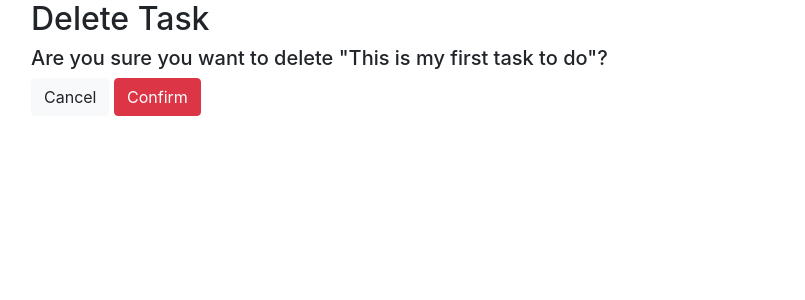
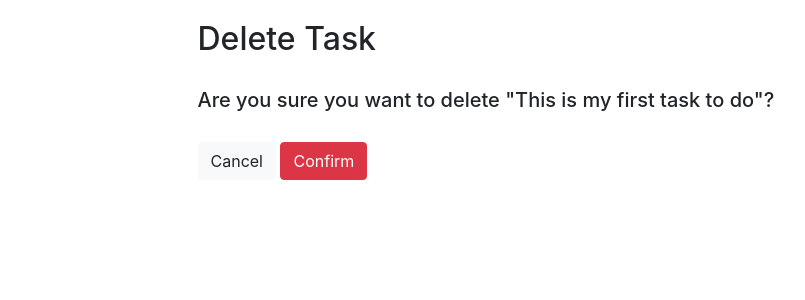
Before and after one commit to santidr/django-todo-app, a Django app: page /1/delete/ in a window 1280 px wide. Shown: the top 300 px of the page, without its empty margins (54-859 px from the left). Run offline with Django 3.2, Linux system fonts and the light colour scheme; data comes from the database, SQL or seed files in the repository; both versions use the stored data as it was after the commit; some libraries are stand-ins or nearby versions.

Commit message:
Task edit and delete templates adjustments with css

```diff
--- a/static/css/base.css
+++ b/static/css/base.css
@@ -9,6 +9,24 @@ header nav form {
 
 header nav form #new_task {
     width: 60%;
+}
+
+header nav form .btn {
+    margin-right: 50px;
+}
+
+main .edit-delete-content {
+    width: 70%;
+    margin: 0 auto;
+}
+
+main .edit-delete-content h2 {
+    margin-top: 20px;
+}
+
+main .edit-delete-content input[type=text],
+main .edit-delete-content h5 {
+    margin: 30px 0;
 }
 
 table tbody td a {
@@ -33,6 +51,11 @@ table tbody td a:hover {
     header nav form #new_task {
         width: 70%;
     }
+
+    main .edit-delete-content {
+        width: 90%;
+        margin: 0 auto;
+    }
 }
 
 @media only screen and (max-width: 545px) {
--- a/templates/tasks/task_delete.html
+++ b/templates/tasks/task_delete.html
@@ -4,12 +4,16 @@
 {% endblock header %}
 
 {% block content %}
+<div class="edit-delete-content">
     <h2>Delete Task</h2>
 
     <form method="post">
         {% csrf_token %}
         <h5>Are you sure you want to delete "{{ item }}"?</h5>
+        <p>
             <a class="btn btn-light" href="{% url 'home' %}">Cancel</a>
             <input class="btn btn-danger" type="submit" value="Confirm">
+        </p>
     </form>
+</div>
 {% endblock content %}
--- a/templates/tasks/task_edit.html
+++ b/templates/tasks/task_edit.html
@@ -4,6 +4,7 @@
 {% endblock header %}
 
 {% block content %}
+<div class="edit-delete-content">
     <h2>Edit Task</h2>
 
     <form method="post">
@@ -14,4 +15,5 @@
             <input class="btn btn-primary" type="submit" value="Edit task">
         </p>
     </form>
+</div>
 {% endblock %}
```
Also changed, not shown: db.sqlite3. Lines whose indentation alone changed are shown as unchanged.
